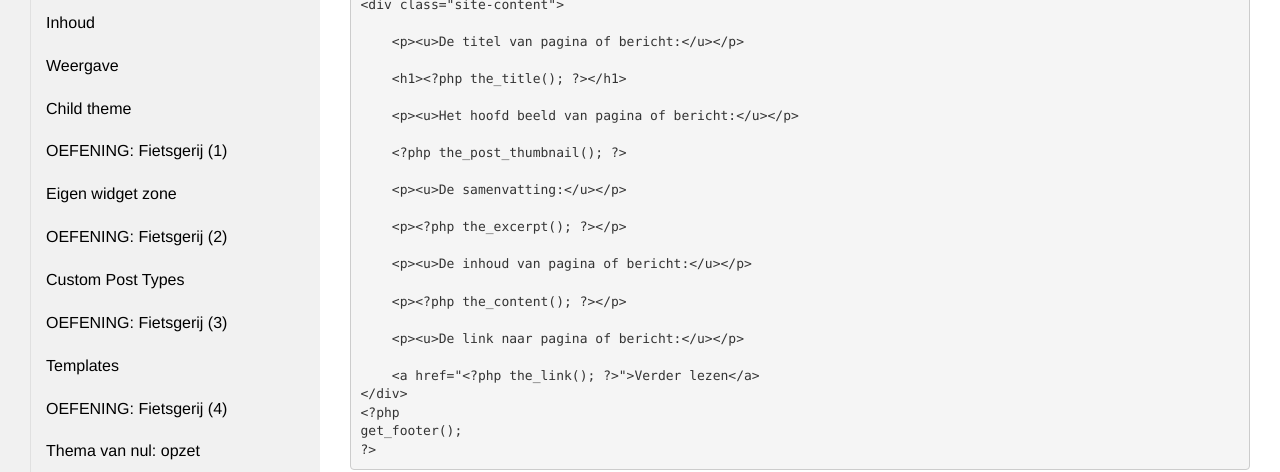
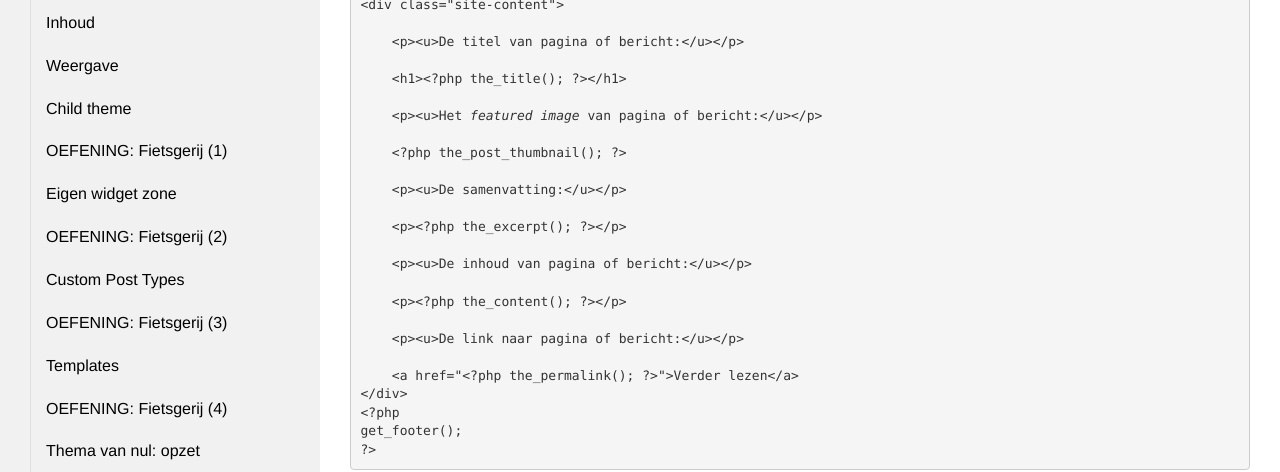
Before and after one commit to Syntra-Brussel/dynamische-webtechnieken, a Jekyll site: the page built from wordpress/thema-van-nul-inhoud.md, in a window 1280 px wide. Shown: the part 413-885 px from the top of the page. Built offline with Jekyll 4.4.1, drawn with Linux system fonts in a browser that asks for light colours; nearby versions of some CDN libraries; a script that is not in the unit is left out; some of the changed text lies outside the part shown.

Commit message:
Update thema-van-nul-inhoud.md

```diff
--- a/wordpress/thema-van-nul-inhoud.md
+++ b/wordpress/thema-van-nul-inhoud.md
@@ -37,7 +37,7 @@ get_header();
 
     &lt;h1&gt;&lt;?php the_title(); ?&gt;&lt;/h1&gt;
 
-    &lt;p&gt;&lt;u&gt;Het hoofd beeld van pagina of bericht:&lt;/u&gt;&lt;/p&gt;
+    &lt;p&gt;&lt;u&gt;Het <em>featured image</em> van pagina of bericht:&lt;/u&gt;&lt;/p&gt;
 
     &lt;?php the_post_thumbnail(); ?&gt;
 
@@ -51,7 +51,7 @@ get_header();
 
     &lt;p&gt;&lt;u&gt;De link naar pagina of bericht:&lt;/u&gt;&lt;/p&gt;
 
-    &lt;a href="&lt;?php the_link(); ?&gt;"&gt;Verder lezen&lt;/a&gt;
+    &lt;a href="&lt;?php the_permalink(); ?&gt;"&gt;Verder lezen&lt;/a&gt;
 &lt;/div&gt;
 &lt;?php
 get_footer();
```
